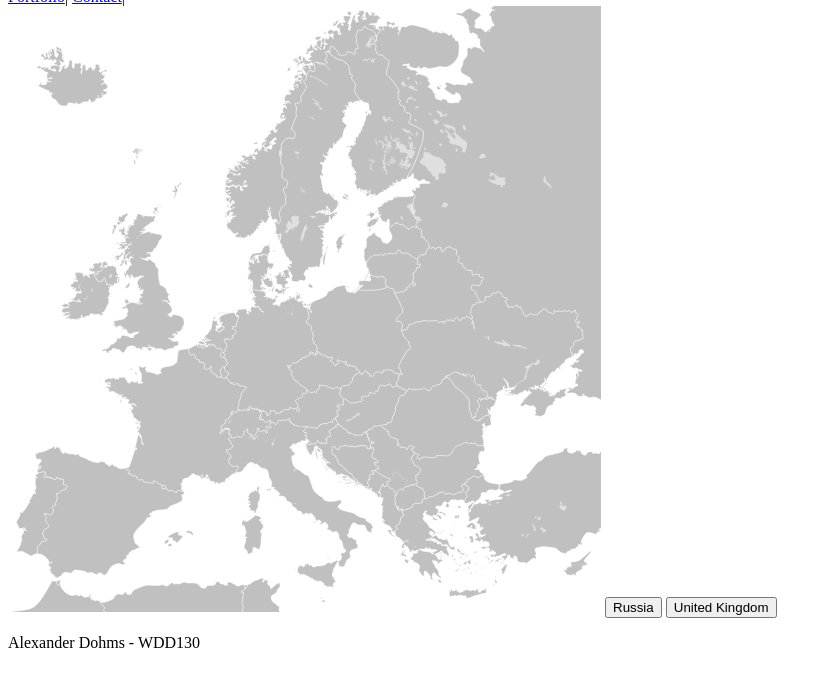
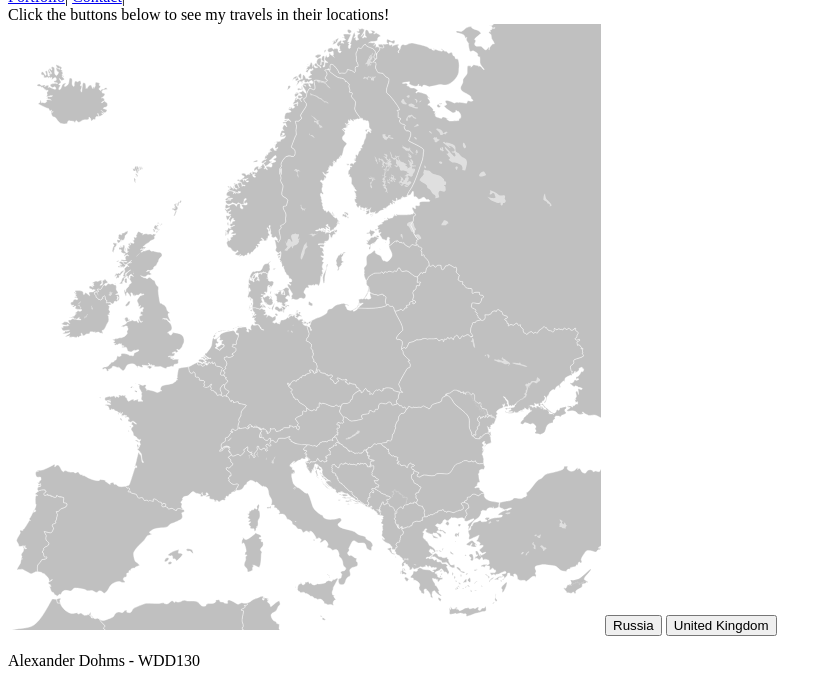
Before and after one commit to DevPrestigious/wdd130, a plain HTML site: page blog/index.html in a window 1280 px wide. Shown: the part 224-910 px from the top of the page, without its empty margins (0-832 px from the left). Drawn offline with Linux system fonts and the light colour scheme.

Commit message:
added info

```diff
--- a/blog/index.html
+++ b/blog/index.html
@@ -16,6 +16,7 @@
 </nav>
 </header>
 <body>
+<div className = 'info'>Click the buttons below to see my travels in their locations!</div>
 <img src="./images/europe.svg" alt="europe">
 <input type=button onClick="parent.location='./pages/russia.html'"
  value='Russia'>
```
